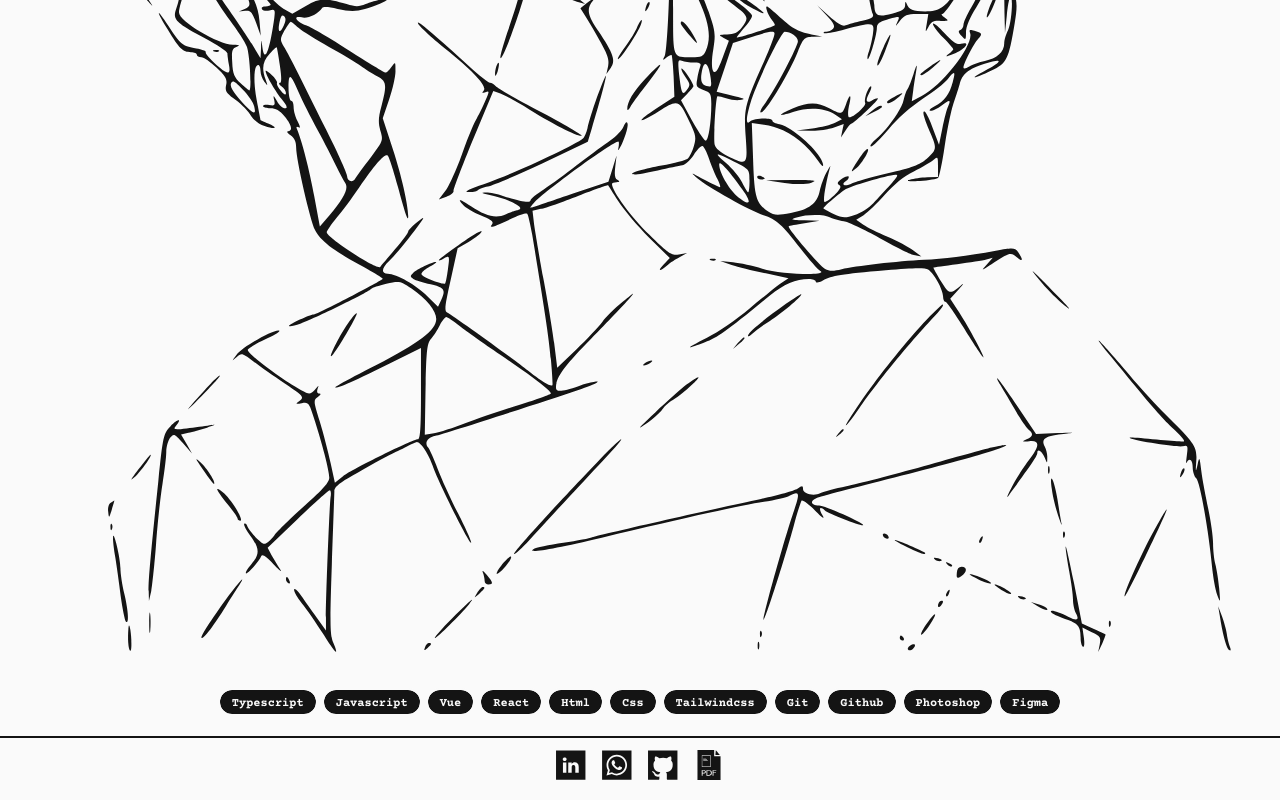
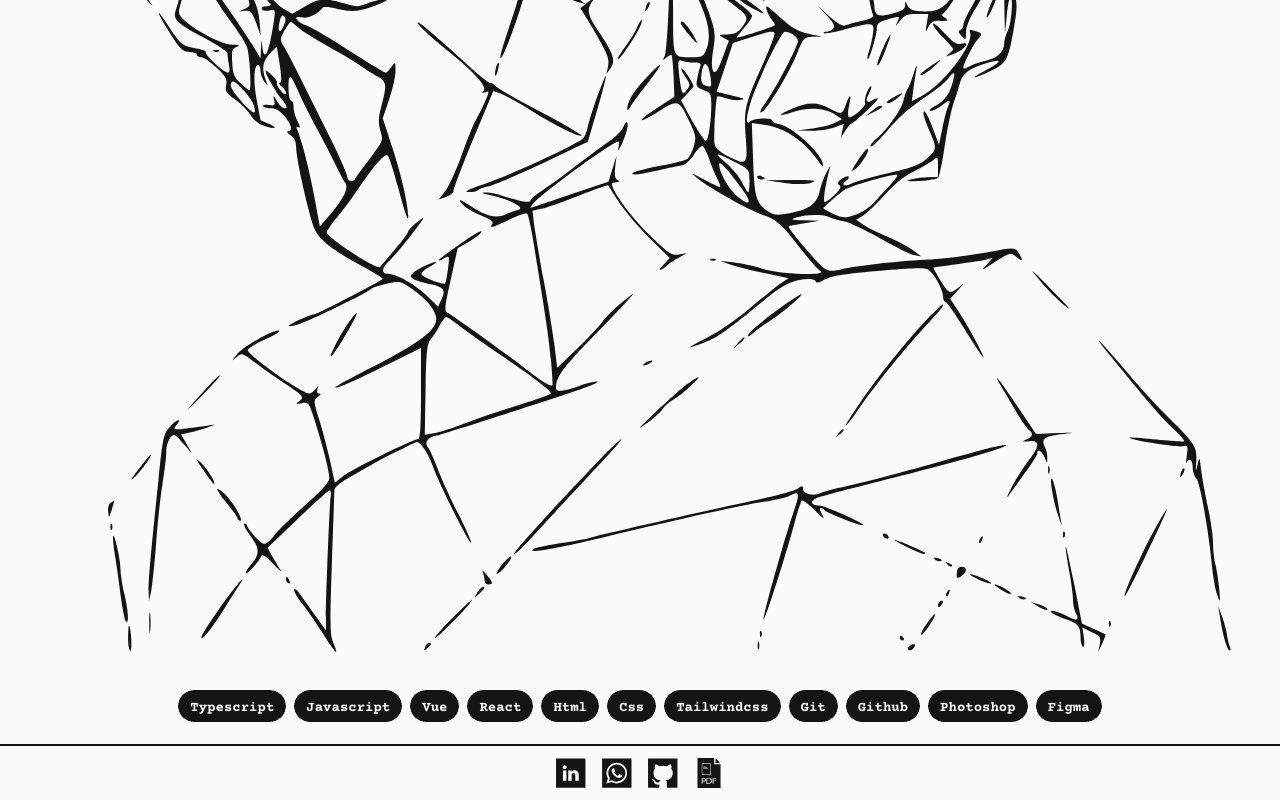
Before and after one commit to devalanlima/portfolio, a React (Vite) app: page / in a window 1280 px wide. Shown: the part 888-1688 px from the top of the page. Built offline with nearby package versions, Linux system fonts and the light colour scheme; a web font is replaced by a local one.

Commit message:
feat: implement responsive design

```diff
--- a/src/Components/Atoms/AtomsChip.tsx
+++ b/src/Components/Atoms/AtomsChip.tsx
@@ -26,7 +26,7 @@ export default function AtomsChip({ skill = 'dark', color = false }: Props) {
   return (
     <div
       className={twMerge(
-        'flex w-fit cursor-pointer rounded-full bg-primary px-3 py-1 font-CourierPrime text-xs font-bold leading-none text-secondary outline outline-2 outline-secondary hover:scale-105 hover:bg-secondary hover:text-primary hover:outline-primary',
+        'flex w-fit cursor-pointer rounded-full bg-primary px-3 py-1 font-CourierPrime text-xs font-bold leading-none text-secondary outline outline-2 outline-secondary hover:scale-105 hover:bg-secondary hover:text-primary hover:outline-primary sm:text-sm',
         color && chipStyle[skill]
       )}
     >
```
